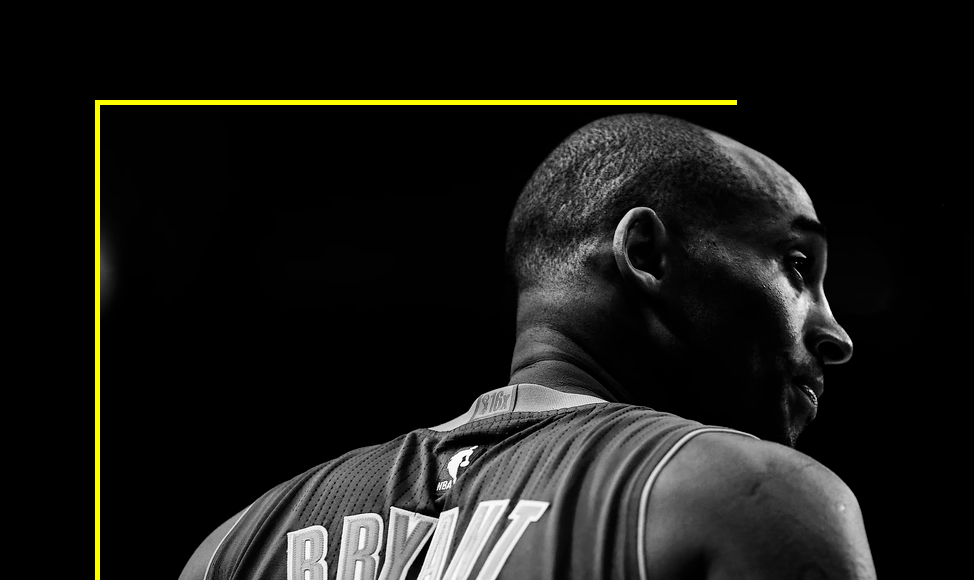
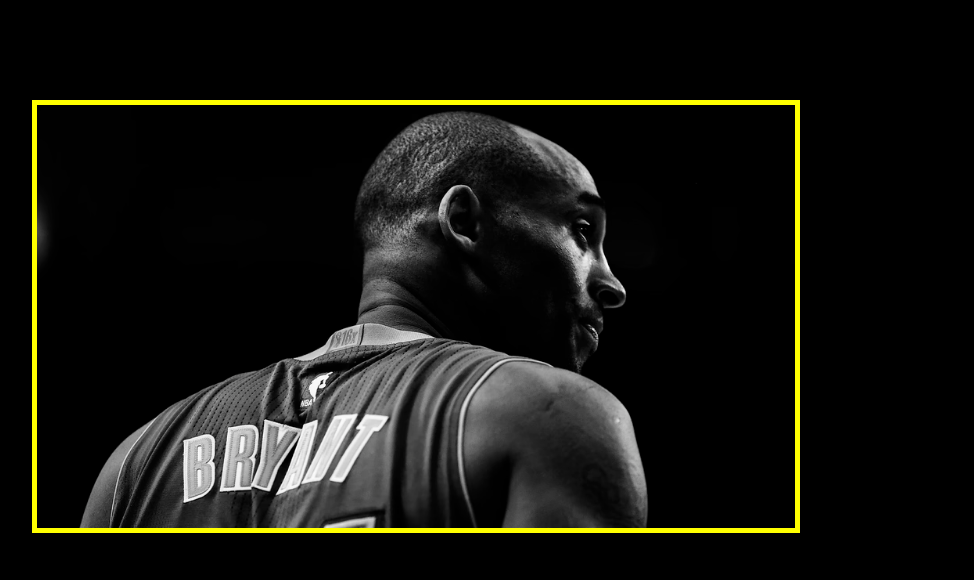
Before and after one commit to aiinori123/Motivational-Quote, a plain HTML site: page index.html in a window 1280 px wide. Shown: the top 580 px of the page, without its empty margins (224-1198 px from the left). Drawn offline with Linux system fonts and the light colour scheme.

Commit message:
style.css

```diff
--- a/style.css
+++ b/style.css
@@ -5,16 +5,18 @@ body{
 
 }
 
-.picture{
+img{
     border: 5px solid yellow;
-    cursor: alias;
-    width: 100%;
-    width: 50%;
+
+
+    width: 60%;
     margin-top: 100px;
+    display: block;
     margin-left: auto;
     margin-right: auto;
 
 }
+
 
 
 #quote{
```
